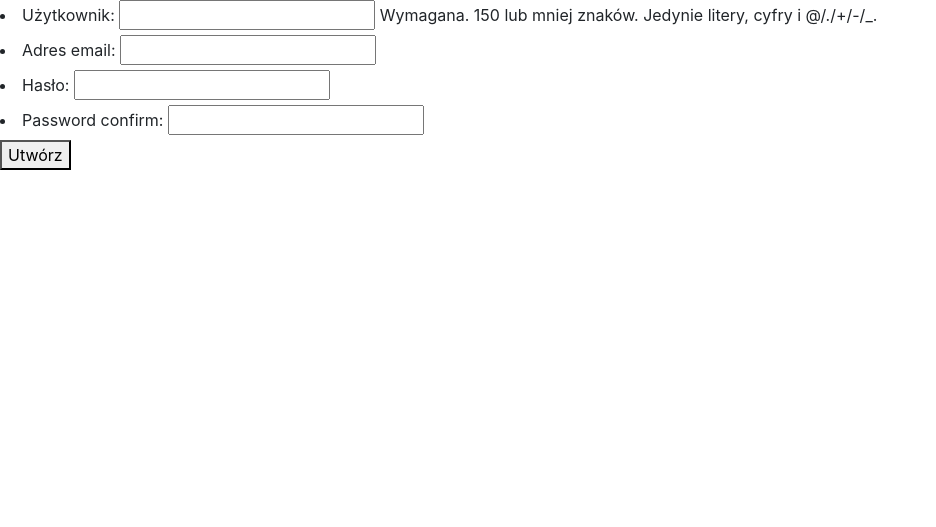
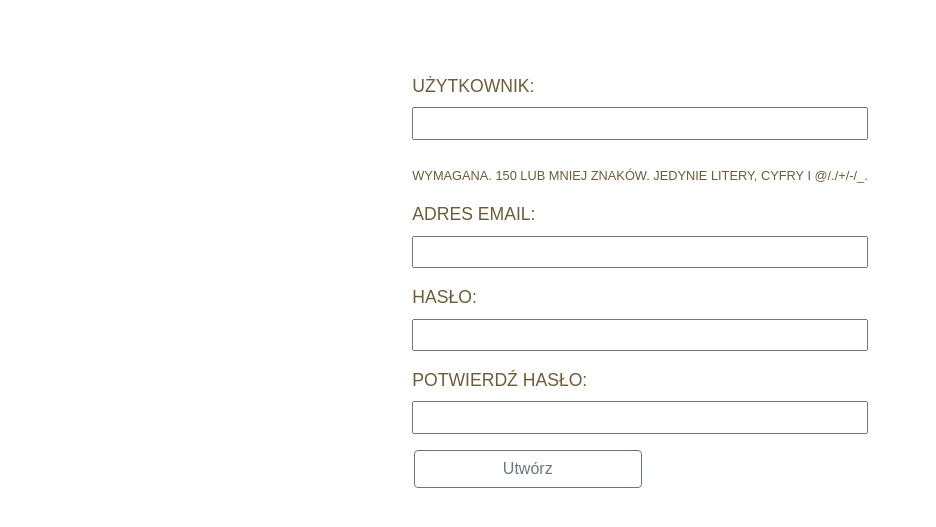
Before and after one commit to FilipHalon/vegan_spider, a Django app: page /new_user_create/ in a window 1280 px wide. Shown: the top 527 px of the page, without its empty margins (0-936 px from the left). Run offline with Django 3.2, Linux system fonts and the light colour scheme; some libraries are stand-ins or nearby versions; some web fonts are replaced.

Commit message:
Auth forms styled

```diff
--- a/vegan_spider_server/static/css/style.css
+++ b/vegan_spider_server/static/css/style.css
@@ -152,7 +152,35 @@ button {
 
 /* auth forms */
 
+.auth-form.outer-container {
+    height: 100%;
+    width: 100%;
+}
 
+.auth-form.inner-container {
+    margin: auto;
+}
+
+.auth-form {
+    text-transform: uppercase;
+    color: hsl(42, 33%, 32%);
+    font-size: 1.1rem;
+    display: flex;
+    flex-direction: column;
+}
+
+.auth-form label {
+    padding-top: 1rem;
+}
+
+.auth-form button {
+    margin-top: 1rem;
+    width: 50%;
+}
+
+.auth-form .helptext {
+    font-size: 0.8rem;
+}
 
 /* hidden elements */
 
--- a/vegan_spider_server/vegan_spider_app/forms.py
+++ b/vegan_spider_server/vegan_spider_app/forms.py
@@ -5,7 +5,7 @@ from vegan_spider_app.models import User
 
 
 class NewUserCreateForm(forms.ModelForm):
-    password_confirm = forms.CharField(max_length=128, widget=forms.PasswordInput)
+    password_confirm = forms.CharField(max_length=128, widget=forms.PasswordInput, label="Potwierdź hasło")
 
     class Meta:
         model = User
--- a/vegan_spider_server/vegan_spider_app/templates/login.html
+++ b/vegan_spider_server/vegan_spider_app/templates/login.html
@@ -9,6 +9,7 @@
     <link rel="stylesheet" href="https://stackpath.bootstrapcdn.com/bootstrap/4.3.1/css/bootstrap.min.css"
           integrity="sha384-ggOyR0iXCbMQv3Xipma34MD+dH/1fQ784/j6cY/iJTQUOhcWr7x9JvoRxT2MZw1T"
           crossorigin="anonymous">
+    <link rel="stylesheet" href="{% static 'css/style.css' %}">
     {% block title %}
         <title>Logowanie</title>
     {% endblock %}
@@ -18,9 +19,9 @@
         <div class="auth-form inner-container">
             <form method="POST" class="auth-form">
                 {% csrf_token %}
-                {{ form.as_ul }}
+                {{ form }}
                 {% block button %}
-                    <button type="submit">Zaloguj się</button>
+                    <button class="btn btn-outline-secondary" type="submit">Zaloguj się</button>
                 {% endblock %}
             </form>
         </div>
--- a/vegan_spider_server/vegan_spider_app/templates/new_user_create.html
+++ b/vegan_spider_server/vegan_spider_app/templates/new_user_create.html
@@ -5,5 +5,5 @@
 {% endblock %}
 
 {% block button %}
-    <button type="submit">Utwórz</button>
+    <button class="btn btn-outline-secondary" type="submit">Utwórz</button>
 {% endblock %}
--- a/vegan_spider_server/vegan_spider_app/templates/password_change.html
+++ b/vegan_spider_server/vegan_spider_app/templates/password_change.html
@@ -5,5 +5,5 @@
 {% endblock %}
 
 {% block form %}
-    <button type="submit">Zmień hasło</button>
+    <button class="btn btn-outline-secondary" type="submit">Zmień hasło</button>
 {% endblock %}
```
